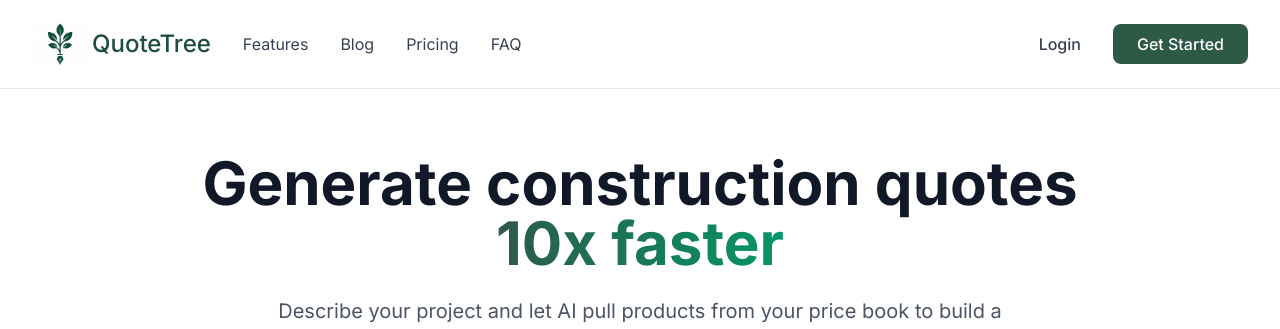
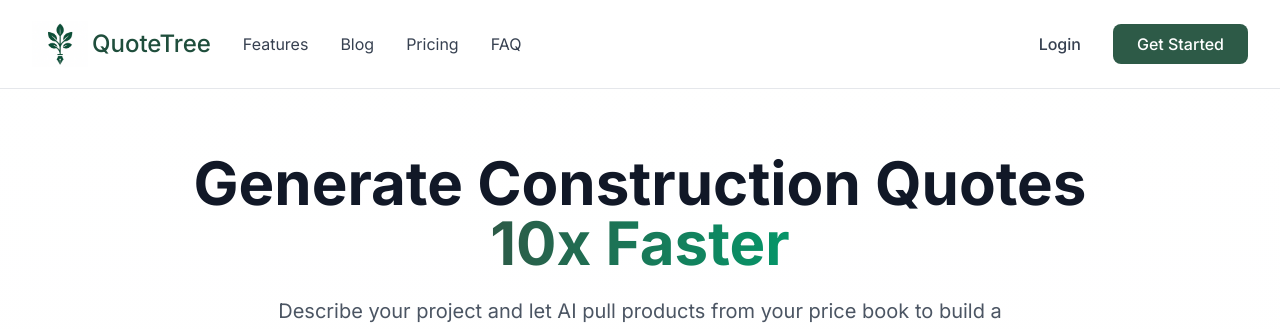
Before and after one commit to quotetree/ai-quote-builder-, a Next.js app: page / in a window 1280 px wide. Shown: the top 329 px of the page. Built offline with nearby package versions, Linux system fonts and the light colour scheme; no server answers.

Commit message:
Capitalize hero heading and expand step 3 description
- Hero: Capitalize to 'Generate Construction Quotes 10x Faster'
- Step 3B: Expand description to 'Products instantly get pulled with accurate quantities and pricing.'

```diff
--- a/components/LandingPageClient.tsx
+++ b/components/LandingPageClient.tsx
@@ -23,7 +23,7 @@ const userJourneySteps = [
   {
     id: 3,
     title: "Review AI Suggestions",
-    description: "accurate quantities",
+    description: "Products instantly get pulled with accurate quantities and pricing.",
     image: "/screenshots/chat_results.png",
   },
   {
@@ -411,9 +411,9 @@ export default function LandingPageClient() {
 
         <div className="text-center max-w-4xl mx-auto">
           <h2 className="text-5xl md:text-6xl font-bold mb-6 text-gray-900">
-            Generate construction quotes{" "}
+            Generate Construction Quotes{" "}
             <span className="bg-gradient-to-r from-green-600 to-emerald-600 bg-clip-text text-transparent">
-              10x faster
+              10x Faster
             </span>
           </h2>
           <p className="text-xl text-gray-600 mb-8 max-w-3xl mx-auto">
```
